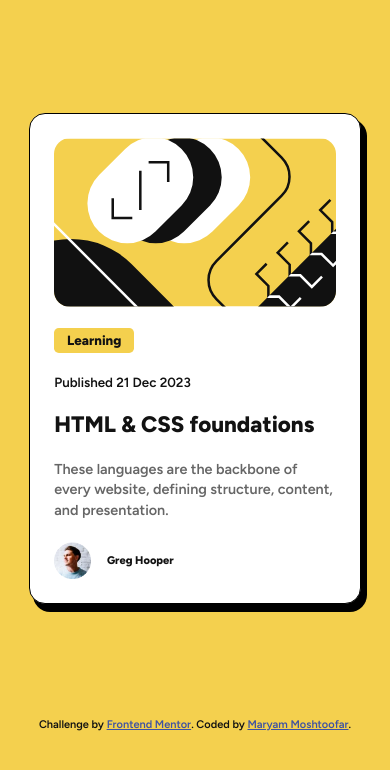
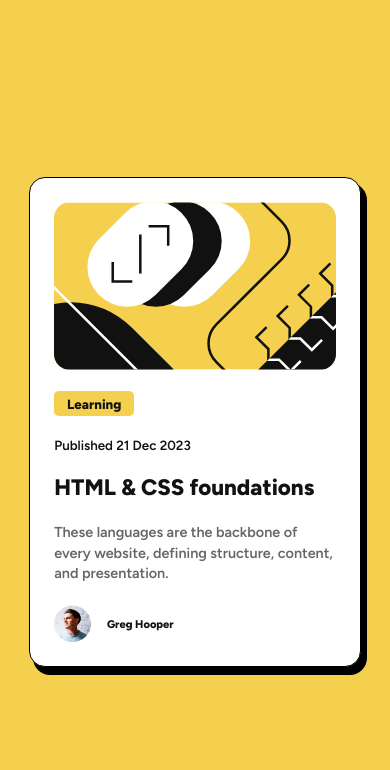
Before and after one commit to maryammoshtoofar/blog-preview-card, a plain HTML site: page index.html in a window 390 px wide. Drawn offline with Linux system fonts and the light colour scheme.

Commit message:
ui:add media query for screens less than 360

```diff
--- a/assets/styles/style.css
+++ b/assets/styles/style.css
@@ -75,14 +75,6 @@ body {
 .author img {
   width: 25%;
 }
-.attribution {
-  font-size: 11px;
-  text-align: center;
-}
-
-.attribution a {
-  color: hsl(228, 45%, 44%);
-}
 
 @media only screen and (max-width: 400px) {
   .card {
@@ -92,3 +84,14 @@ body {
     width: 100%;
   }
 }
+
+
+@media only screen and (max-width: 365px) {
+.card h1 {
+  font-size: 1rem;
+}
+.card {
+   padding: .8rem;
+    gap: 1rem;
+}
+}
--- a/index.html
+++ b/index.html
@@ -8,7 +8,7 @@
 
   <link rel="icon" type="image/png" sizes="32x32" href="./assets/images/favicon-32x32.png">
   <link rel="stylesheet" href="./assets/styles/style.css">
-  <title>Frontend Mentor | Blog preview card</title>
+  <title>Blog preview card</title>
   <link rel="preconnect" href="https://fonts.googleapis.com">
   <link rel="preconnect" href="https://fonts.gstatic.com" crossorigin>
   <link href="https://fonts.googleapis.com/css2?family=Figtree:wght@600;800&display=swap" rel="stylesheet">
@@ -27,10 +27,6 @@
       Greg Hooper
     </div>
   </div>
-  <div class="attribution">
-    Challenge by <a href="https://www.frontendmentor.io?ref=challenge" target="_blank">Frontend Mentor</a>.
-    Coded by <a href="#">Maryam Moshtoofar</a>.
-  </div>
 </body>
 
 </html>
```
Also changed, not shown: 1 other file.
